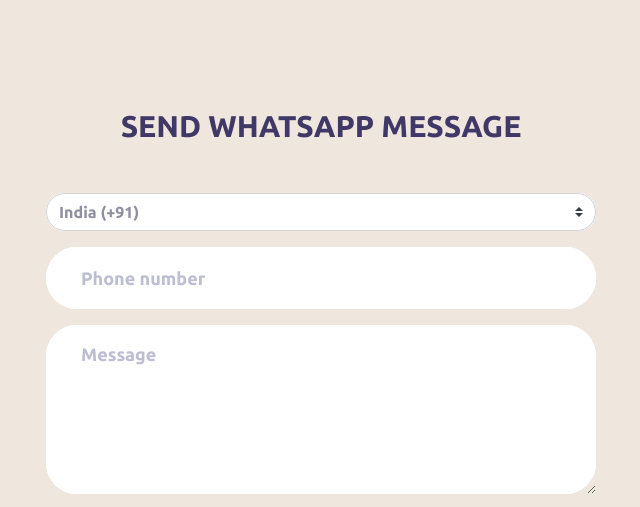
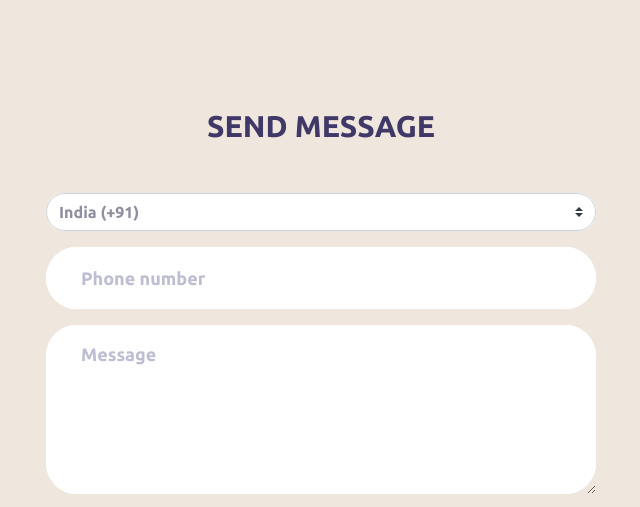
Before and after one commit to sreejith7874/application, a plain HTML site: page index.html in a window 1280 px wide. Shown: the top 507 px of the page, without its empty margins (319-959 px from the left). Drawn offline with nearby package versions, Linux system fonts and the light colour scheme.

```diff
--- a/index.html
+++ b/index.html
@@ -59,7 +59,7 @@
 		<div class="wrap-contact100">
 			<form class="contact100-form" id="form">
 				<span class="contact100-form-title">
-					Send WhatsApp Message
+					Send Message
 				</span>
 
 				<div class="wrap-input100">
```
